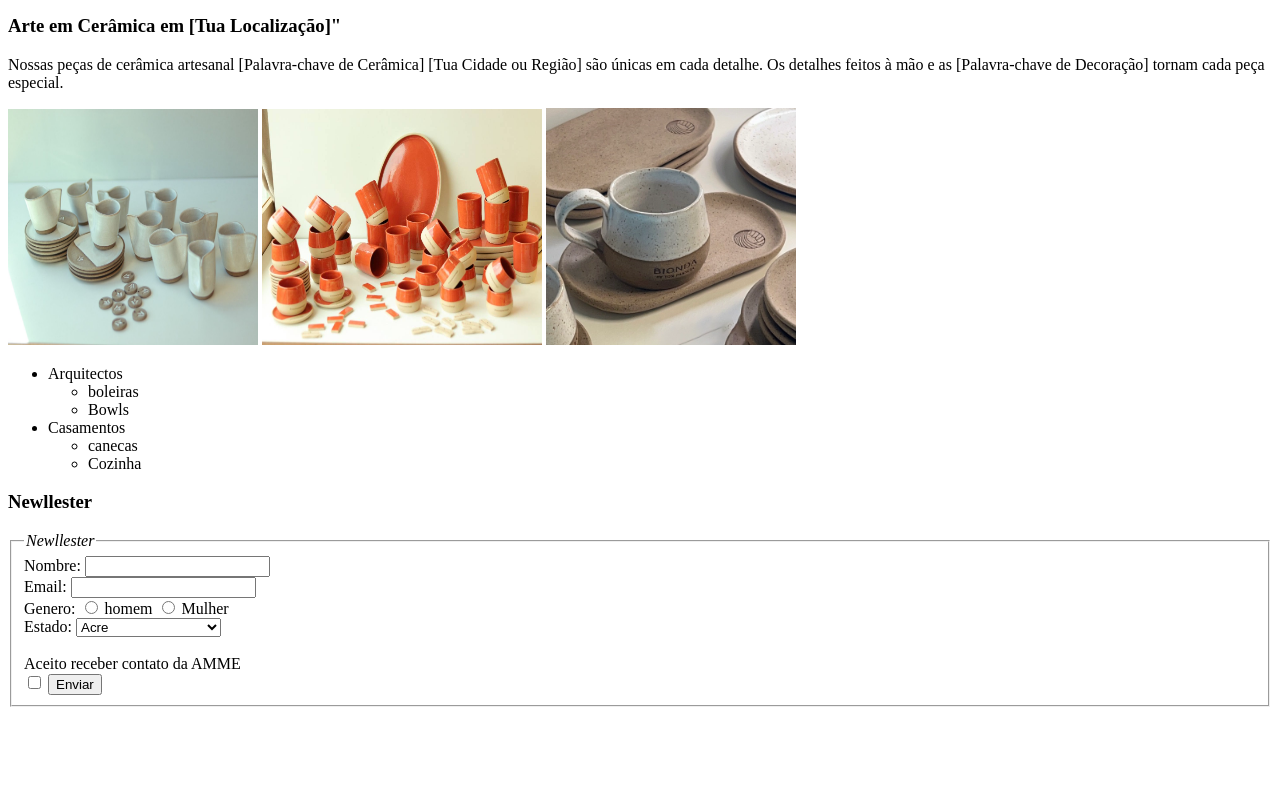
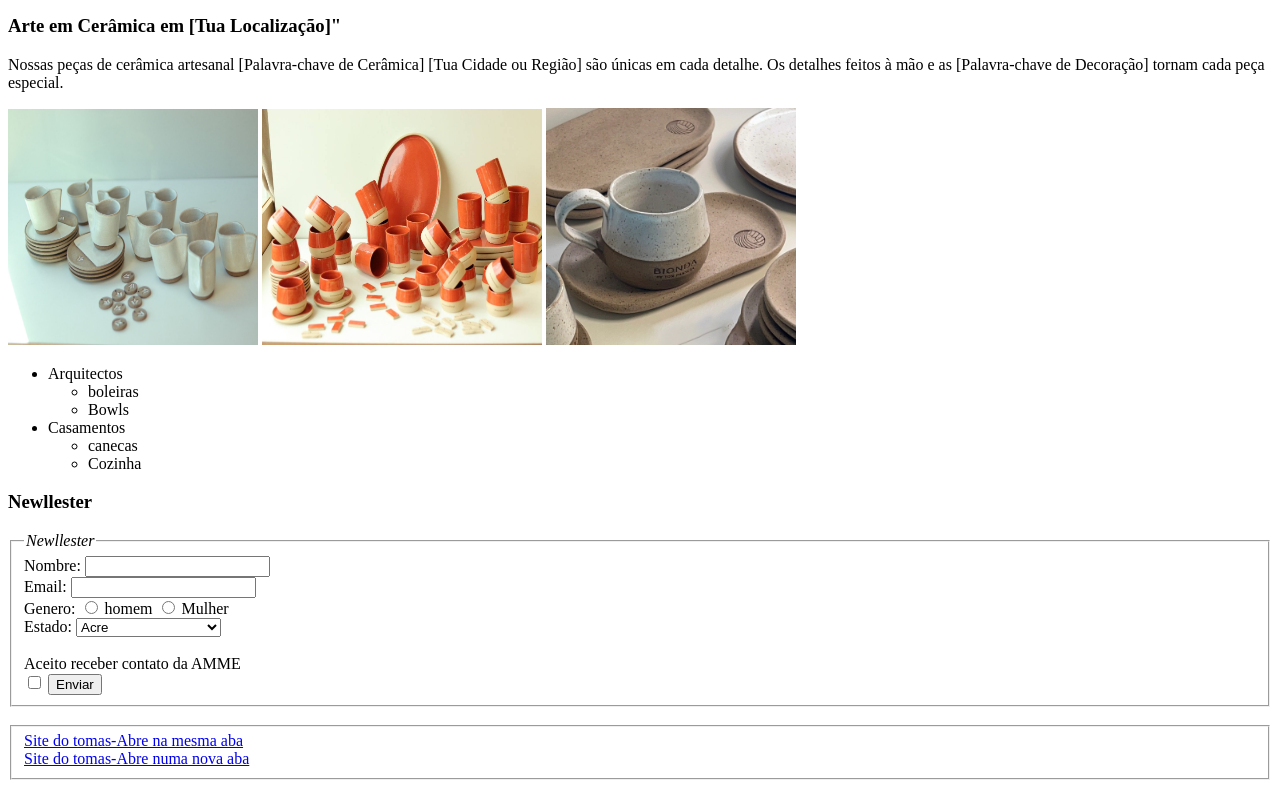
Before and after one commit to Eddy2123/ammee, a plain HTML site: page AmMa/index.html in a window 1280 px wide. Shown: the part 670-1458 px from the top of the page. Before the commit the page ends 1385 px from the top, so only its background shows below. Drawn offline with Linux system fonts and the light colour scheme.

Commit message:
proyecto pronto

```diff
--- a/AmMa/index.html
+++ b/AmMa/index.html
@@ -154,5 +154,16 @@ src="imagens/img3.jpg">
         <input type="submit" value="Enviar">
     </section>
   </main>
+ <br>
+  <div>
+  <footer>
+    <fieldset>
+  <a href="https://amme-umber.vercel.app/">Site do tomas-Abre na mesma aba</a><br>
+  <a target="_blank" href="https://amme-umber.vercel.app/">Site do tomas-Abre numa nova aba</a>
+   </fieldset>
+  </footer>
+  </div>
+
  </body>
+
 </html>
```
